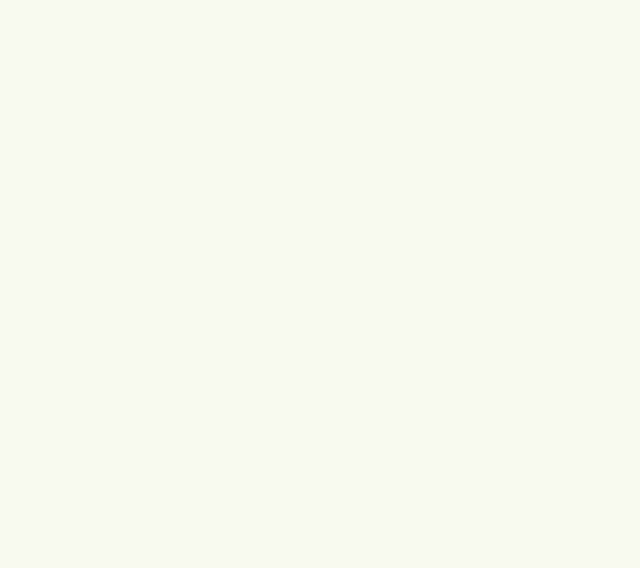
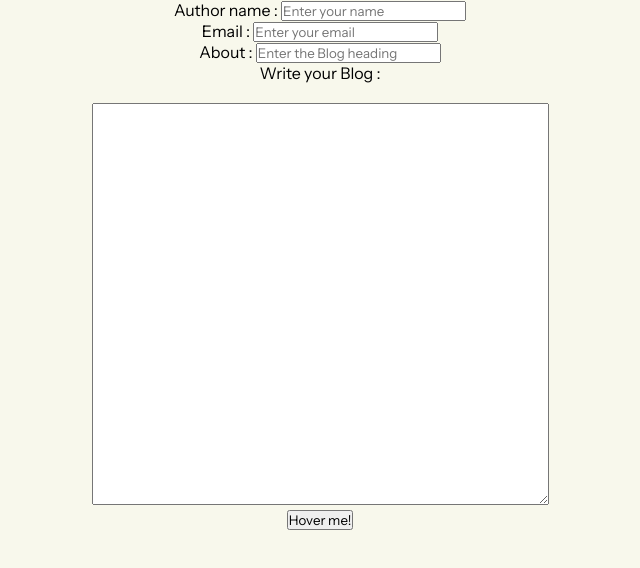
Before and after one commit to kalviumcommunity/blogie, a React (Vite) app in the folder client/: page /blog in a window 1280 px wide. Before the commit this address had no page. Shown: the top 568 px of the page, without its empty margins (320-960 px from the left). Built offline with nearby package versions, Linux system fonts and the light colour scheme; a web font is replaced by a local one.

Commit message:
blog route created

```diff
--- a/client/src/App.jsx
+++ b/client/src/App.jsx
@@ -2,6 +2,7 @@ import {BrowserRouter, Routes, Route} from "react-router-dom"
 import Home from './Components/Home.jsx'
 import Register from "./Components/Register.jsx"
 import Form from './Components/Form.jsx'
+import Blog from './Components/Blog.jsx'
 import './App.css'
 
 const App = () => {
@@ -12,6 +13,7 @@ const App = () => {
       <Route path="/" element={<Home />} />
       <Route path="/register" element={<Register />} />
       <Route path="/form" element={<Form />} />
+      <Route path="/blog" element={<Blog />} />
     </Routes>
     </BrowserRouter>
   )
--- /dev/null
+++ b/client/src/Components/Blog.jsx
@@ -0,0 +1,97 @@
+import { useState } from "react";
+import axios from "axios";
+import logo from "../assets/logo.png";
+import { Link, useNavigate } from "react-router-dom";
+const Blog = () => {
+  const [author, setAuthor] = useState("");
+  const [email, setEmail] = useState("");
+  const [heading, setHeading] = useState("");
+  const [blog, setBlog] = useState("");
+  const navigate = useNavigate();
+  const handleSubmit = (e) => {
+    e.preventDefault();
+    axios
+      .post("http://localhost:3001/data", {
+        author,
+        email,
+        heading,
+        blog,
+      })
+      .then((response) => {
+        console.log(response.data);
+        if (response.data.status) {
+          console.log("data stored");
+          navigate("/");
+        }
+      })
+      .catch((err) => {
+        console.log(err);
+      });
+  };
+  return (
+    <div className="main">
+      <div>
+        {/* <nav>
+          <div className="div1">
+            <img src={logo} alt="Logo" className="logo" />
+            <div className="div22">
+              <Link to="/" className="link">
+                <h3>Home</h3>
+              </Link>
+              <Link to="/about" className="link">
+                <h3>About</h3>
+              </Link>
+            </div>
+          </div>
+        </nav> */}
+      </div>
+      <center>
+        <div className="input-content">
+          <form action="" onSubmit={handleSubmit}>
+            <div className="">
+              <label htmlFor="text">Author name : </label>
+              <input
+                type="text"
+                placeholder="Enter your name"
+                onChange={(e) => setAuthor(e.target.value)}
+              />
+              <br />
+            </div>
+            <div className="input">
+              <label htmlFor="email">Email : </label>
+              <input
+                type="email"
+                placeholder="Enter your email"
+                onChange={(e) => setEmail(e.target.value)}
+              />
+            </div>
+            <div className="input">
+              <label htmlFor="text">About : </label>
+              <input
+                type="text"
+                placeholder="Enter the Blog heading"
+                onChange={(e) => setHeading(e.target.value)}
+              />
+            </div>
+            <div className="input">
+              <p>Write your Blog : </p>
+              <br />
+              <textarea
+                name="blog"
+                id=""
+                cols="55"
+                rows="25"
+                onChange={(e) => setBlog(e.target.value)}
+              ></textarea>
+            </div>
+            <button className="menu__button">
+              <span>Hover me!</span>
+            </button>
+          </form>
+        </div>
+      </center>
+    </div>
+  );
+};
+
+export default Blog;
```
Also changed, not shown: 2 other files (tests, documents, lock files or other folders).
